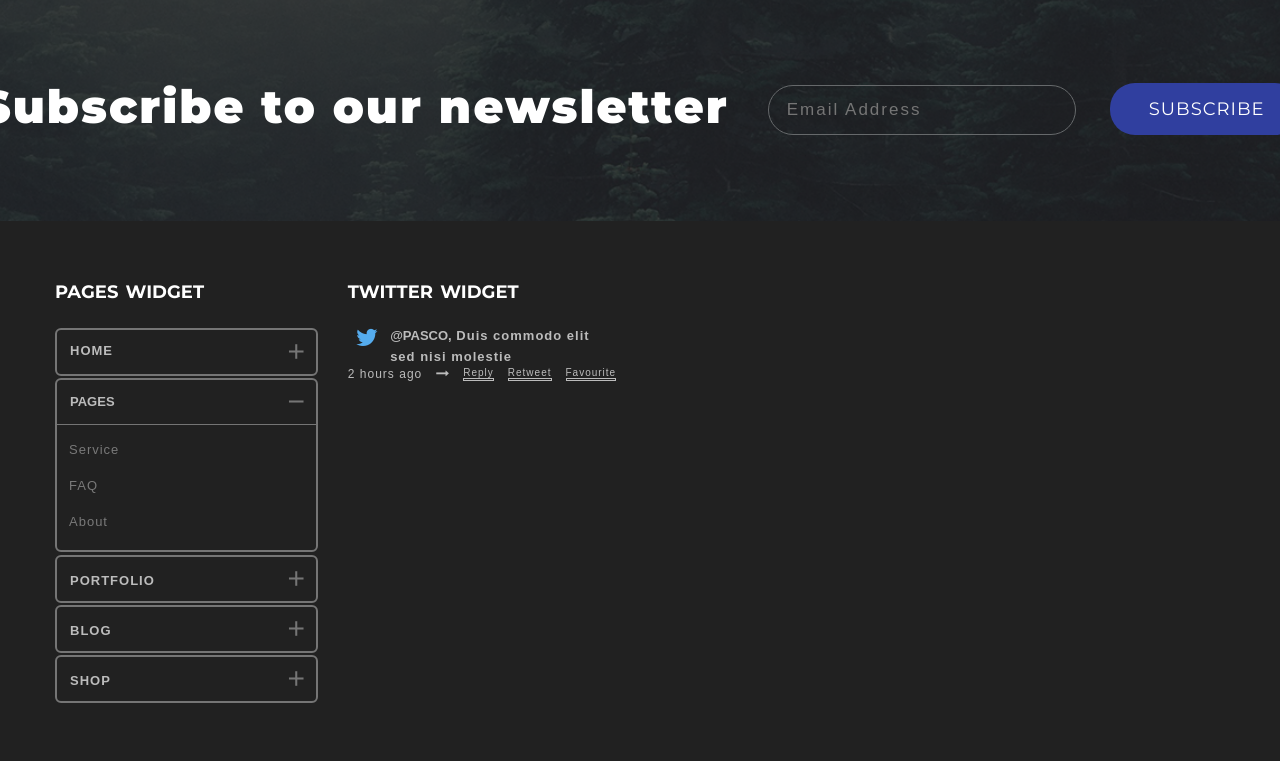
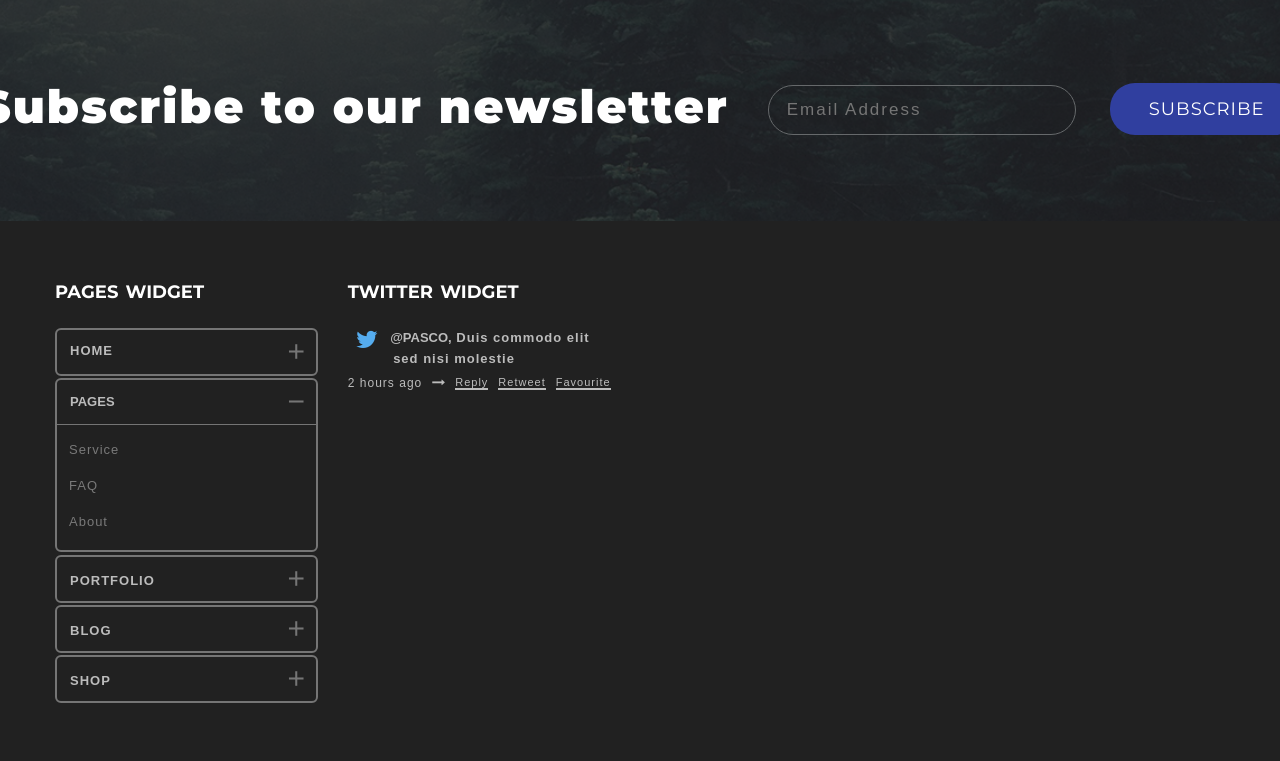
Before and after one commit to rharshitaaa21/weforum, a plain HTML site: page index.html in a window 1280 px wide. Shown: the part 3470-4231 px from the top of the page. Drawn offline with nearby package versions, Linux system fonts and the light colour scheme; a web font is replaced by a local one.

Commit message:
Updated changes

```diff
--- a/index.html
+++ b/index.html
@@ -924,7 +924,7 @@
                     <div class="twitter-widget-container-1">
                         <div class="twitter-widget-icon-details">
                             <i class="fa fa-twitter twitter-widget-footer" aria-hidden="true"></i>
-                            <span class="twitter-detail-footer"> <span class="pasco-twitter-widget">@PASCO,</span> Duis commodo elit <br>  sed nisi molestie</span>
+                            <span class="twitter-detail-footer"> <span class="pasco-twitter-widget">@PASCO,</span>  Duis commodo elit <br><span class="icon-line-2">sed nisi molestie</span> </span>
                         </div>
                         <div class="twitter-container-activity">
                             <span class="twitter-timings">2 hours ago </span>
--- a/styles.css
+++ b/styles.css
@@ -376,12 +376,13 @@ display: flex; justify-content: space-between; padding: 0px 7px 0px 13px; margin
 .twitter-widget-footer{ color: #55acee; font-size: 24px; margin-right: 12px; }
 .twitter-widget-icon-details{ display: flex; margin-left: 8px;}
 .pasco-twitter-widget{letter-spacing: 0px;}
-.twitter-margin{ margin-bottom: 22px;}
+ .twitter-margin{ margin-bottom: 24px;}
 .twitter-detail-footer{ font-family: 'Open-Sans', sans-serif; font-size: 13px; font-weight: 600; color: #bcbcbc; letter-spacing: 1px; line-height: 21px;}
-.twitter-container-activity{font-family: 'Open-Sans',sans-serif; font-size: 12px; color: #bcbcbc; display: flex; gap: 14px;}
+.twitter-container-activity{font-family: 'Open-Sans',sans-serif; margin-top: 7px; font-size: 11px; color: #bcbcbc; display: flex; gap: 10px;}
 .activity-border{border:  1px solid #bcbcbc;}
-.twitter-timings{ letter-spacing: 1px;}
+.twitter-timings{ letter-spacing: 1px; font-size: 12px  ;}
 .twitter-arrow-right{font-size: 13px;color:#bcbcbc }
 .activity-underline{ outline: #bcbcbc;}
-.activity-status{ display: grid; font-size: 10px; letter-spacing: 1px;}
+.icon-line-2{ margin-left: 3px;}
+.activity-status{ display: grid; font-size: 11px; letter-spacing: 1px;}
 a.activity-underline { color: #bcbcbc }
```
